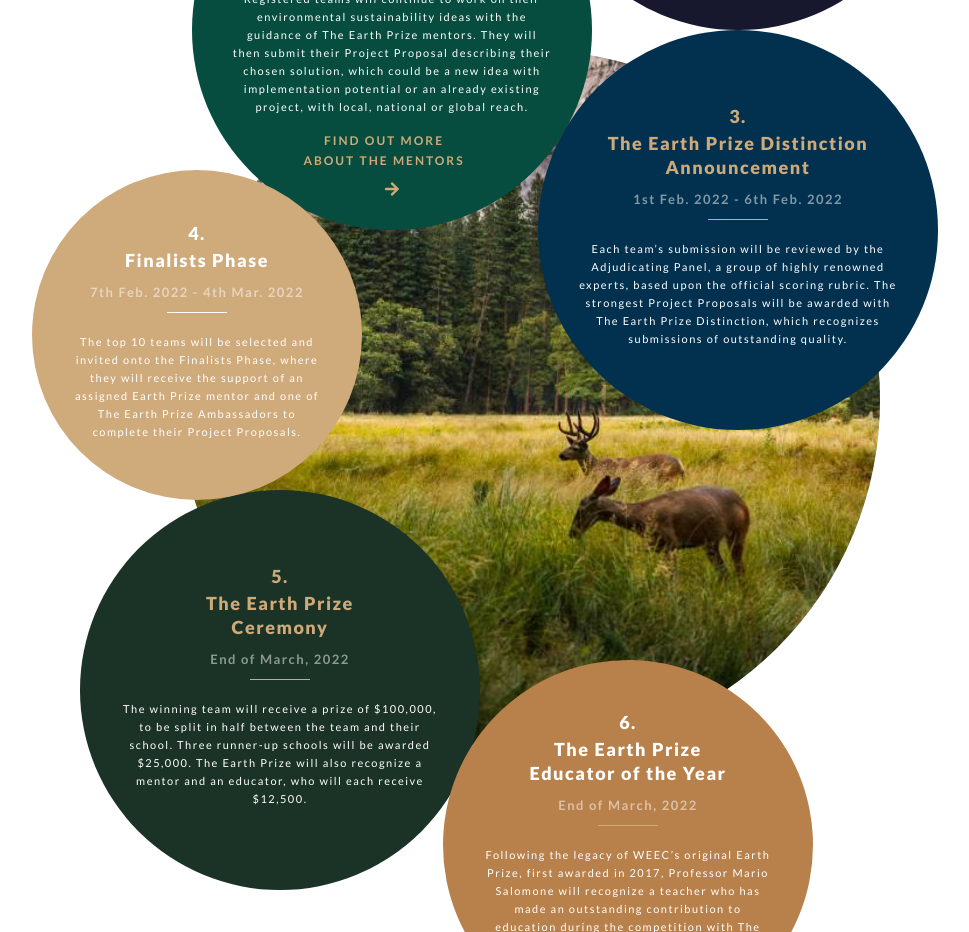
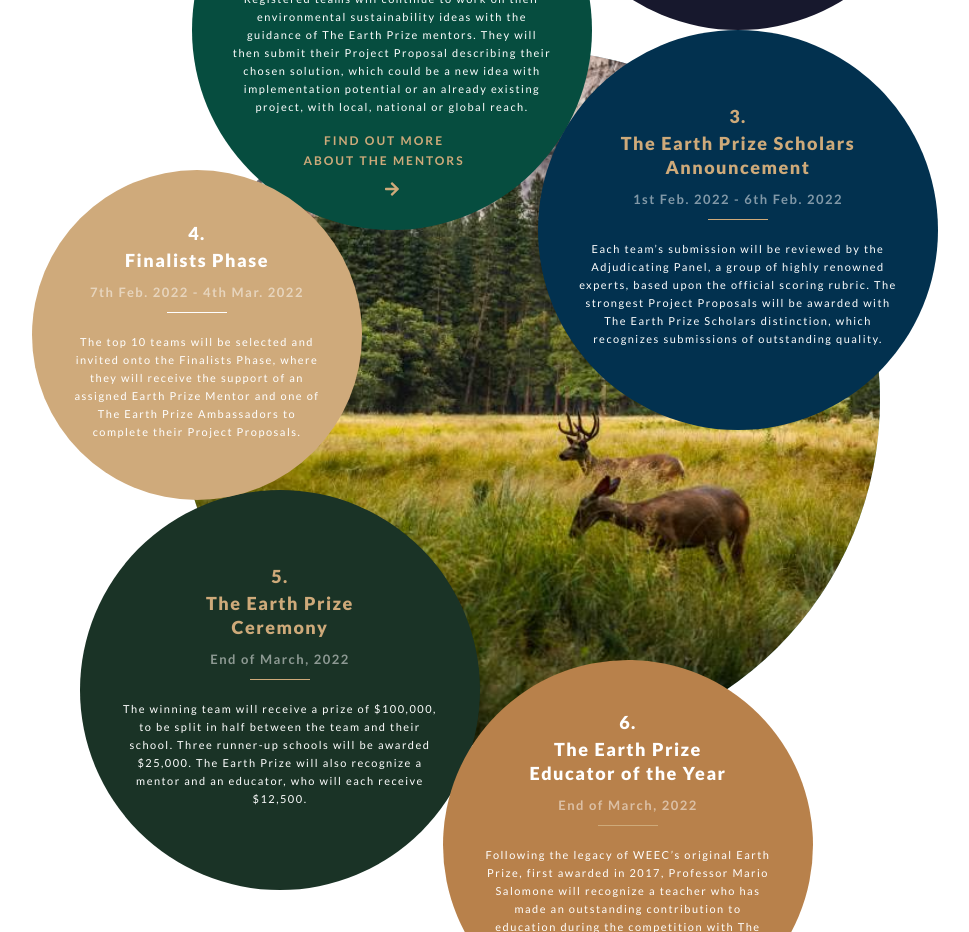
Before and after one commit to GaddMaster/earth-foundation, a Next.js app: page /earth-prize in a window 1280 px wide. Shown: the part 1200-2132 px from the top of the page, without its empty margins (130-1099 px from the left). Built offline with nearby package versions, Linux system fonts and the light colour scheme.

Commit message:
text changes

```diff
--- a/pages/earth-prize.jsx
+++ b/pages/earth-prize.jsx
@@ -106,14 +106,14 @@ const EarthPrize = () => {
                                 <span>3.</span>
                             </div>
                             <div className = {styles.header}>
-                                <span>The Earth Prize Distinction Announcement</span>
+                                <span>The Earth Prize Scholars Announcement</span>
                             </div>
                             <div className = {styles.timeline}>
                                 <span>1st Feb. 2022 - 6th Feb. 2022</span>
                             </div>
                             <div className = {styles.divider} />
                             <div className = {styles.desc}>
-                                <span>Each team’s submission will be reviewed by the Adjudicating Panel, a group of highly renowned experts, based upon the official scoring rubric. The strongest Project Proposals will be awarded with The Earth Prize Distinction, which recognizes submissions of outstanding quality.</span>
+                                <span>Each team’s submission will be reviewed by the Adjudicating Panel, a group of highly renowned experts, based upon the official scoring rubric. The strongest Project Proposals will be awarded with The Earth Prize Scholars distinction, which recognizes submissions of outstanding quality.</span>
                             </div>
                         </div>
                     </div>
@@ -133,7 +133,7 @@ const EarthPrize = () => {
                             </div>
                             <div className = {styles.divider} style = {{ background: "white" }} />
                             <div className = {styles.desc}>
-                                <span>The top 10 teams will be selected and invited onto the Finalists Phase, where they will receive the support of an assigned Earth Prize mentor and one of The Earth Prize Ambassadors to complete their Project Proposals.</span>
+                                <span>The top 10 teams will be selected and invited onto the Finalists Phase, where they will receive the support of an assigned Earth Prize Mentor and one of The Earth Prize Ambassadors to complete their Project Proposals.</span>
                             </div>
                         </div>
                     </div>
--- a/pages/webinar.jsx
+++ b/pages/webinar.jsx
@@ -43,7 +43,7 @@ const Webinar = () => {
                     <div className={styles.textWrapper}>
                       <p>Hosted by</p>
                       <p>Sir Ranulph Fiennes</p>
-                      <p>Described in 1984 as the ‘World’s Greatest Living Explorer’ by the Guinness Book of Records, Sir Ranulph Twisleton-Wykeham Fiennes is the only explorer to be awarded a double clasp Polar Medal by Her Majesty the Queen, acknowledging both his Arctic and Antarctic achievements. At the age of 65, Sir Ranulph became the oldest Briton to conquer Mount Everest, raising more than GBP2.5 million for Marie Curie Cancer Care. His expeditions have raised millions for the Multiple Sclerosis Society, which has enabled the building of Europe’s first MS Research Centre in Cambridge. In 1993 he was awarded an OBE for ‘human endeavor and charitable services’. Sir Ranulph is also the author of several books and holds the current world record as being the only person ever to have climbed Mount Everest and crossed both Antarctica and the Arctic Ocean via the Poles.</p>
+                      <p>Described in 1984 as the ‘World’s Greatest Living Explorer’ by the Guinness Book of Records, Sir Ranulph Twisleton-Wykeham Fiennes is the first explorer to be awarded a double clasp Polar Medal by Her Majesty the Queen, acknowledging both his Arctic and Antarctic achievements. At the age of 65, Sir Ranulph became the oldest Briton to conquer Mount Everest, raising more than GBP2.5 million for Marie Curie Cancer Care. His expeditions have raised millions for the Multiple Sclerosis Society, which has enabled the building of Europe’s first MS Research Centre in Cambridge. In 1993 he was awarded an OBE for ‘human endeavor and charitable services’. Sir Ranulph is also the author of several books and holds the current world record as being the only person ever to have climbed Mount Everest and crossed both Antarctica and the Arctic Ocean via the Poles.</p>
                     </div>
                     <div className={styles.image} />
                   </div>
```
